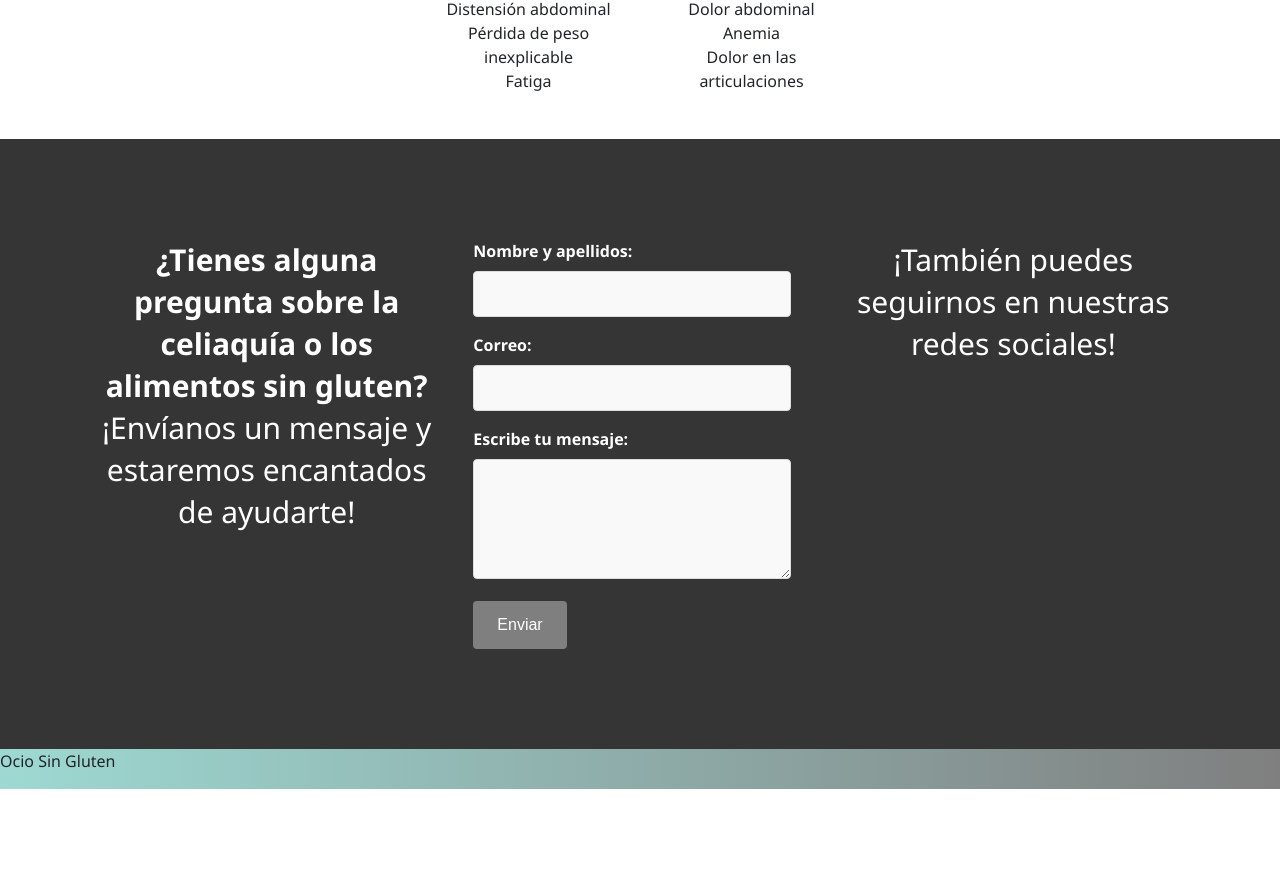
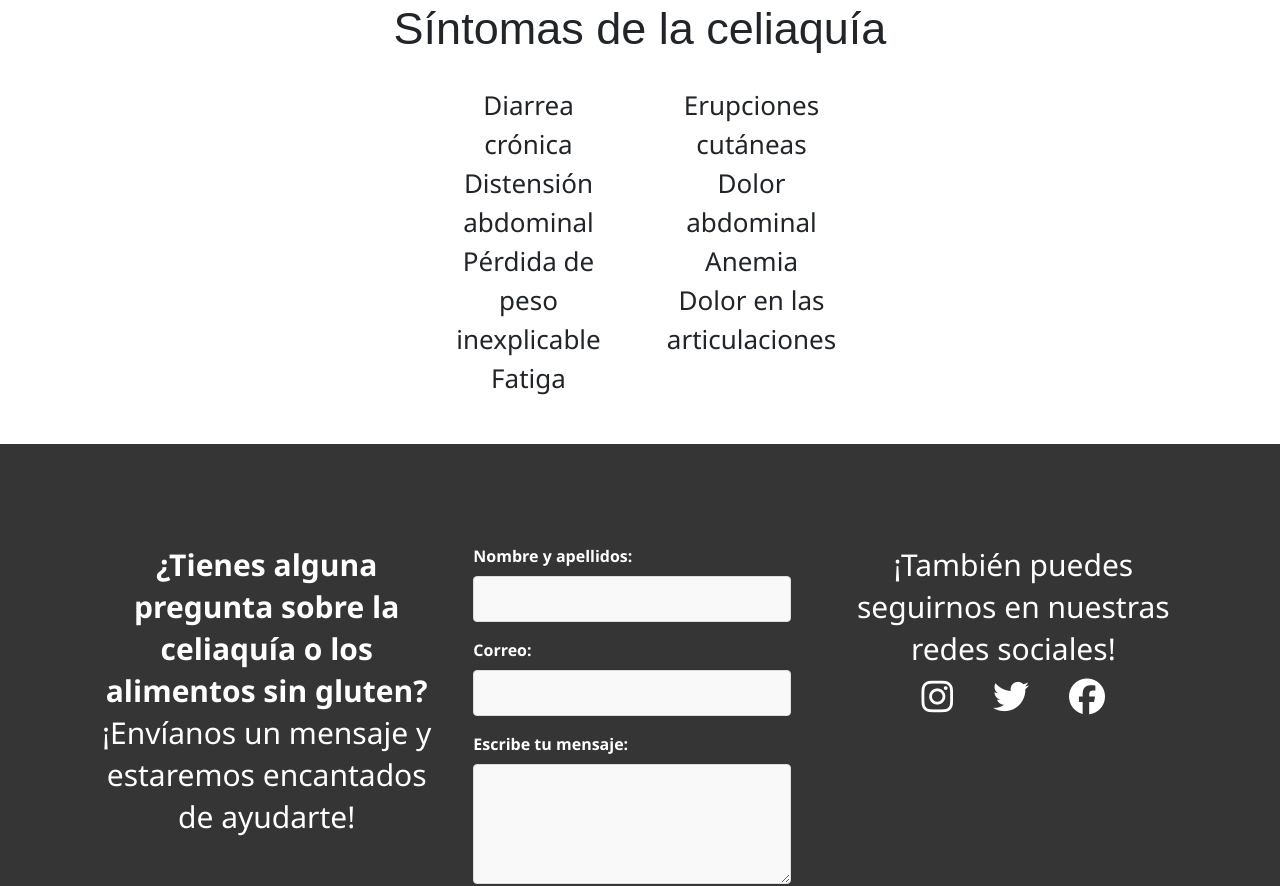
Before and after one commit to aordonez24/OcioSinGluten, a Vue app in the folder src/frontend/: page / in a window 1280 px wide. Shown: the part 606-1492 px from the top of the page. Before the commit the page ends 1395 px from the top, so only its background shows below. Built offline with nearby package versions, Linux system fonts and the light colour scheme; a small style sheet from the web is missing.

Commit message:
Creación vista inicial

```diff
--- a/src/frontend/package.json
+++ b/src/frontend/package.json
@@ -8,6 +8,7 @@
     "lint": "vue-cli-service lint"
   },
   "dependencies": {
+    "@fortawesome/fontawesome-free": "^6.5.2",
     "@popperjs/core": "^2.9.3",
     "axios": "^1.6.8",
     "bootstrap": "^5.3.3",
--- a/src/frontend/public/index.html
+++ b/src/frontend/public/index.html
@@ -4,8 +4,9 @@
     <meta charset="utf-8">
     <meta http-equiv="X-UA-Compatible" content="IE=edge">
     <meta name="viewport" content="width=device-width,initial-scale=1.0">
-    <link rel="icon" href="<%= BASE_URL %>8icono.ico">
-    <title><%= htmlWebpackPlugin.options.title %></title>
+    <link rel="icon" href="<%= BASE_URL %>icono.ico"/>
+      <link rel="stylesheet" href="https://cdnjs.cloudflare.com/ajax/libs/font-awesome/5.15.4/css/all.min.css" integrity="sha512-M28Ws96yK0eEh1Ixd9uXeKUJ7k5dzO5nbidWa7mpwI/XlwLBVTpXK5q29tcHrIoxwI2W5mzpTcJ7Zx5pF7Yz/g==" crossorigin="anonymous" referrerpolicy="no-referrer" />
+      <title><%= htmlWebpackPlugin.options.title %></title>
   </head>
   <body>
     <noscript>
--- a/src/frontend/src/assets/css/inicio.css
+++ b/src/frontend/src/assets/css/inicio.css
@@ -22,9 +22,9 @@ body {
 }
 
 .main-section p {
-    font-size: 16px; /* Tamaño de fuente más pequeño */
+    font-size: 26px; /* Tamaño de fuente más pequeño */
     line-height: 1.4; /* Espaciado entre líneas más compacto */
-    max-width: 800px; /* Ancho máximo del texto para evitar que se extienda demasiado */
+    max-width: 1000px; /* Ancho máximo del texto para evitar que se extienda demasiado */
     margin: 0 auto; /* Centrar el texto horizontalmente */
 }
 
@@ -39,6 +39,7 @@ body {
     text-align: center; /* Centrar el título de los síntomas */
     margin-bottom: 30px; /* Agregar margen inferior al título */
     font-family: 'Montserrat', sans-serif; /* Aplicar la fuente Montserrat */
+    font-size: 45px; /* Tamaño de fuente más grande */
 }
 
 .symptoms-columns {
@@ -59,19 +60,29 @@ body {
     list-style-type: none; /* Elimina los puntos de la lista */
 }
 
+.left-column ul li,
+.right-column ul li {
+    list-style-type: none;
+    font-size: 26px; /* Cambia el tamaño de fuente de los síntomas */
+}
+
+
 .symptoms-column ul li {
     list-style-type: none;
+    font-size: 20px; /* Tamaño de fuente más grande */
 }
 
 .footer {
-    background-color: #9DD9D2; /* Color de fondo gris */
-    padding: 80px;
+    background-color: #9DD9D2; /* Color de fondo gris oscuro */
+    padding: 20px;
+    text-align: center; /* Centrar el texto */
 }
 
 .footer p {
-    text-align: center; /* Centrar el título de los síntomas */
-    font-size: 45px; /* Tamaño de fuente más grande */
-    font-family: 'Montserrat', sans-serif; /* Aplicar la fuente Montserrat */
+    margin-top: 12px; /* Espacio entre el section y los síntomas */
+    color: black; /* Color del texto */
+    font-size: 18px; /* Tamaño de fuente */
+    text-decoration: underline; /* Subrayar el texto */
 }
 
 .contactin {
@@ -134,8 +145,27 @@ body {
     font-size: 16px; /* Tamaño de fuente */
     border-radius: 4px; /* Agregar bordes redondeados */
     transition: background-color 0.3s ease; /* Agregar una transición suave al color de fondo */
+    display: block; /* Convertir el botón en un elemento de bloque */
+    margin: 0 auto; /* Centrar horizontalmente */
 }
 
 .contactin form button:hover {
     background-color: #ffa500; /* Cambiar el color de fondo al pasar el cursor sobre el botón */
 }
+
+.social-icons {
+    display: flex;
+    justify-content: center;
+}
+
+.social-icons a {
+    margin: 0 20px; /* Ajusta el margen entre los iconos según sea necesario */
+    color: #fff; /* Color de los iconos */
+    font-size: 36px; /* Tamaño más grande de los iconos */
+    transition: color 0.3s ease; /* Agregar una transición suave al color */
+}
+
+
+.social-icons a:hover {
+    color: #ffa500; /* Cambiar el color al pasar el cursor */
+}
--- a/src/frontend/src/views/Inicio.vue
+++ b/src/frontend/src/views/Inicio.vue
@@ -47,16 +47,23 @@
       </div>
       <div class="column">
         <p>¡También puedes seguirnos en nuestras redes sociales!</p>
-        <!-- Agrega aquí tus iconos o enlaces de redes sociales -->
+        <div class="social-icons">
+          <a href="#"><i class="fab fa-instagram"></i></a>
+          <a href="#"><i class="fab fa-twitter"></i></a>
+          <a href="#"><i class="fab fa-facebook"></i></a>
+        </div>
       </div>
     </div>
   </div>
-  <footer>
-    <p>Ocio Sin Gluten</p>
+  <footer class="footer">
+    <p>Ocio Sin Gluten - Todos los derechos reservados. Álvaro Ordóñez Romero</p>
   </footer>
+
 </template>
 
 <script>
+import '@fortawesome/fontawesome-free/css/all.css';
+
 export default {
   name: 'Vista-Inicio'
 }
```
Also changed, not shown: 1 other file (tests, documents, lock files or other folders).
